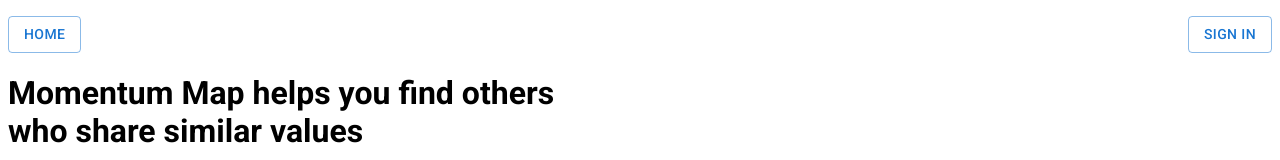
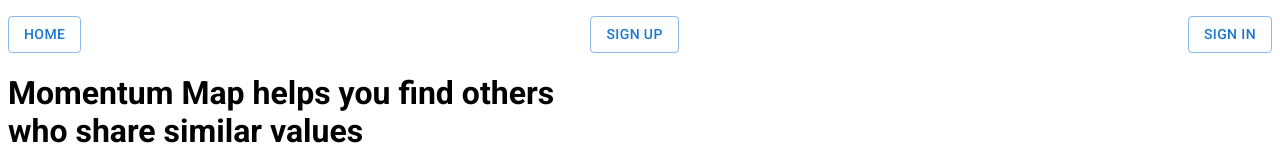
Before and after one commit to zwleileen/momentum-map, a React (Vite) app: page / in a window 1280 px wide. Shown: the top 160 px of the page. Built offline with nearby package versions, Linux system fonts and the light colour scheme.

Commit message:
get main updates

```diff
--- a/src/components/NavBar/NavBar.jsx
+++ b/src/components/NavBar/NavBar.jsx
@@ -24,8 +24,8 @@
       ) : (
         <ul>
           <li><Button component={RouterLink} to='/' variant="outlined">Home</Button></li>
+          <li><Button component={RouterLink} to='/sign-up' variant="outlined">Sign Up</Button></li>
           <li><Button component={RouterLink} to='/sign-in' variant="outlined">Sign In</Button></li>
-          {/* <li><Link to='/sign-up'>Sign Up</Link></li> */}
         </ul>
       )}
     </nav>
```
